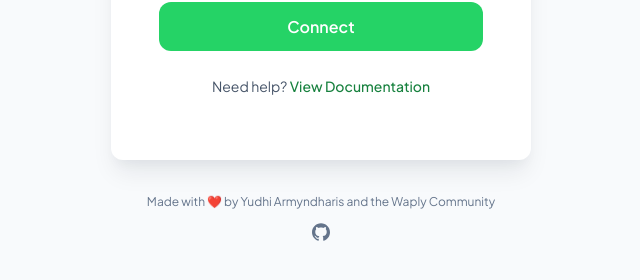
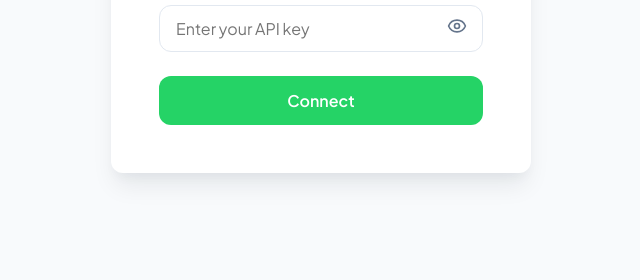
Before and after one commit to yogeshkukadiya92-stack/Whatsappweb, a React (Vite) app in the folder dashboard/: page / in a window 1280 px wide. Shown: the part 516-796 px from the top of the page, without its empty margins (319-959 px from the left). Built offline with nearby package versions, Linux system fonts and the light colour scheme; no server answers.

Commit message:
chore(login): remove help and community footer

```diff
--- a/dashboard/src/pages/Login.css
+++ b/dashboard/src/pages/Login.css
@@ -163,52 +163,6 @@
   cursor: not-allowed;
 }
 
-.login-container .login-help {
-  margin-top: 1.5rem;
-  font-size: 0.875rem;
-  color: var(--text-secondary);
-}
-
-.login-container .login-help a {
-  color: var(--primary-text);
-  text-decoration: none;
-  font-weight: 500;
-}
-
-.login-container .login-help a:hover {
-  text-decoration: underline;
-}
-
-.login-container .login-footer {
-  margin-top: 2rem;
-  display: flex;
-  flex-direction: column;
-  align-items: center;
-  gap: 0.75rem;
-  font-size: 0.75rem;
-  color: var(--text-muted);
-  text-align: center;
-}
-
-.login-container .login-footer .github-link {
-  color: var(--text-muted);
-  transition: color 0.2s;
-}
-
-.login-container .login-footer .github-link:hover {
-  color: var(--primary-text);
-}
-
-.login-container .login-footer a {
-  color: var(--text-muted);
-  font-size: 0.75rem;
-  text-decoration: none;
-}
-
-.login-container .login-footer a:hover {
-  color: var(--text-secondary);
-}
-
 /* Mobile Responsive */
 @media (max-width: 480px) {
   .login-container {
--- a/dashboard/src/pages/Login.tsx
+++ b/dashboard/src/pages/Login.tsx
@@ -1,7 +1,6 @@
 import { useState } from 'react';
 import { useTranslation } from 'react-i18next';
 import { Eye, EyeOff, Languages } from 'lucide-react';
-import { GithubIcon } from '../components/GithubIcon';
 import { CustomSelect } from '../components/CustomSelect';
 import { languageOptions, resolveSupportedLanguage, type SupportedLanguage } from '../i18n';
 import { API_BASE_URL } from '../services/api';
@@ -112,26 +111,7 @@ export function Login({ onLogin }: LoginProps) {
           </button>
         </form>
 
-        <p className="login-help">
-          {t('login.help')}{' '}
-          <a href="https://docs.open-wa.org" target="_blank" rel="noopener noreferrer">
-            {t('login.viewDocs')}
-          </a>
-        </p>
       </div>
-
-      <footer className="login-footer">
-        <span>{t('login.footer')}</span>
-        <a
-          href="https://github.com/rmyndharis/OpenWA"
-          target="_blank"
-          rel="noopener noreferrer"
-          className="github-link"
-          aria-label="GitHub"
-        >
-          <GithubIcon size={18} />
-        </a>
-      </footer>
     </div>
   );
 }
```
